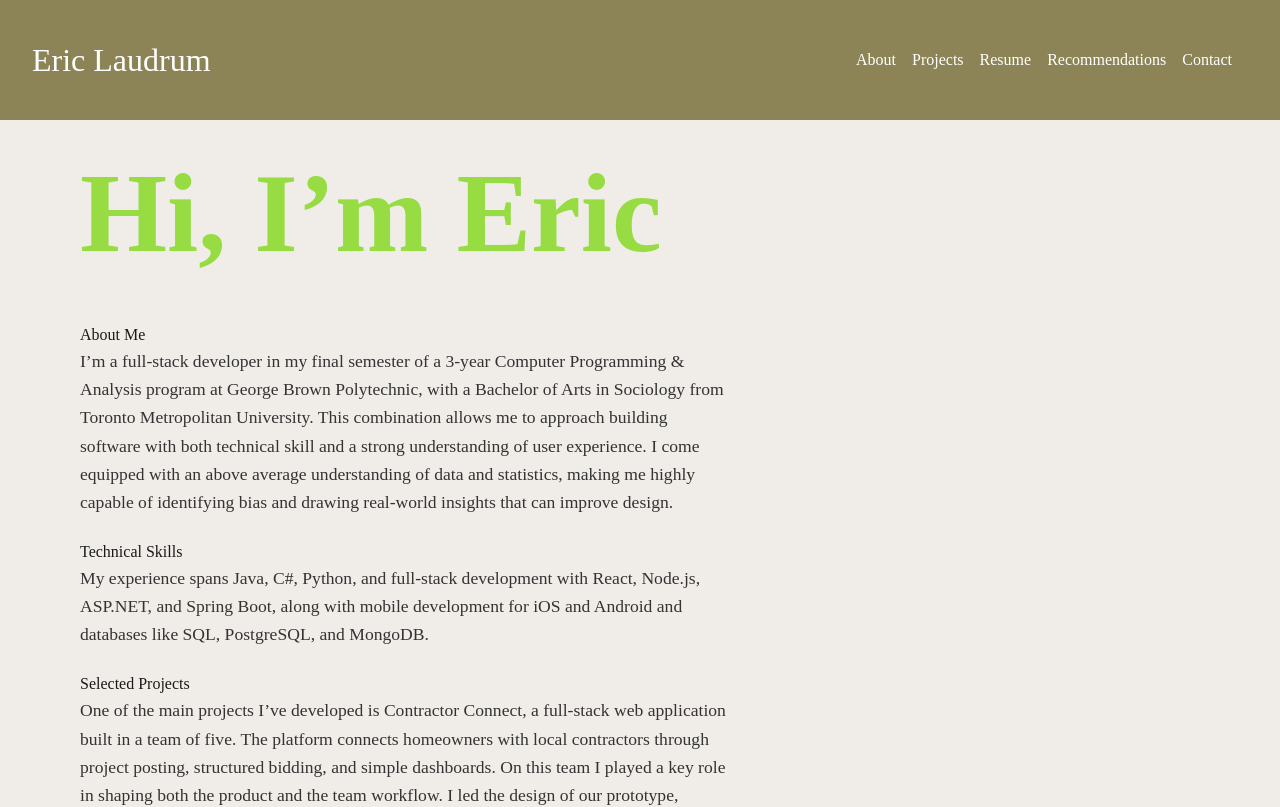
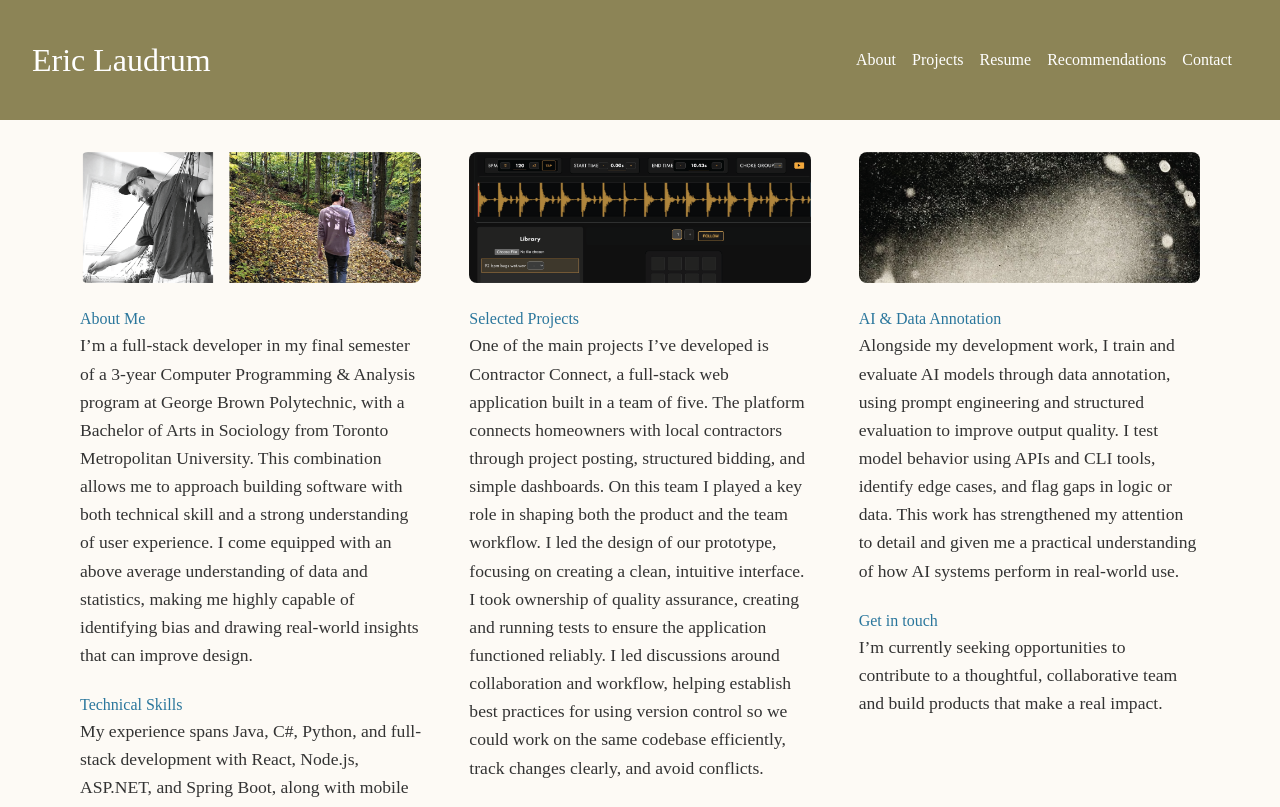
Before and after one commit to eric-laudrum/eric-laudrum.github.io, a Next.js app: page /about in a window 1280 px wide. Shown: the top 807 px of the page. Built offline with nearby package versions, Linux system fonts and the light colour scheme.

Commit message:
update/expand me page to 3 column

```diff
--- a/src/app/about/about.module.css
+++ b/src/app/about/about.module.css
@@ -1,76 +1,78 @@
-/* About Page */
-
-
 .sectionContainer {
-    display: flex;
-    flex-direction: column;
     min-height: 100vh;
     padding: 2rem 5rem;
-    background-color: var(--primary-cream);
-
+    background-color: #fdfaf5;
 }
 
-/* Header Text */
 .aboutTitle {
     font-size: 7rem;
     line-height: 1.1;
     margin-bottom: 3rem;
     font-weight: bold;
     color: #97dc42;
-
-
 }
 
-
-/* Profile side */
-.leftSide {
-    display: flex;
-    flex-direction: row;
-    align-items: flex-start;
+/* THE 3-COLUMN GRID */
+.threeColumnGrid {
+    display: grid;
+    grid-template-columns: repeat(3, 1fr);
     gap: 3rem;
+    align-items: start;
+    width: 100%;
 }
 
-
-.headshotImg {
-    width: 20rem;
-    height: 25rem;
-    aspect-ratio: 1 / 1;
-    object-fit: cover;
-    border-radius: 12px;
-    border: 5px solid rgba(173, 216, 230, 0.2);
-    flex-shrink: 0;
+.column {
+    display: flex;
+    flex-direction: column;
+    gap: 1.5rem;
+    width: 100%;
 }
 
-/* Text Container */
-.mainText {
-    max-width: 650px;
+/* COLUMN 1 PHOTO ROW */
+.photoRow {
     display: flex;
-    flex-direction: column;
+    gap: 1rem;
+    width: 100%;
 }
 
-/* Individual Paragraphs */
+.smallPhoto {
+    width: 100%;
+    height: 20rem;
+    object-fit: cover;
+    border-radius: 8px;
+    display: block;
+}
+
+/* COLUMNS 2 & 3 PHOTOS */
+.fullWidthPhoto {
+    width: 100%;
+    height: auto;
+    display: block;
+    border-radius: 8px;
+    object-fit: contain;
+}
+
+.contentBox h2, .contentBox h3 {
+    margin-top: 0;
+    color: #2a769c;
+}
+
 .aboutParagraph {
     font-size: 1.1rem;
     line-height: 1.6;
     margin-bottom: 1.5rem;
     color: #333;
+    list-style: none;
 }
 
-
-
-/* Tablets / Phones */
-@media (max-width: 1024px) {
-    .leftSide {
-        flex-direction: column;
-        align-items: center;
+/* Responsive: Stack columns on smaller screens */
+@media (max-width: 1100px) {
+    .threeColumnGrid {
+        grid-template-columns: 1fr; /* Stacks to 1 column so text doesn't squish */
+        gap: 4rem;
     }
 
-    .sectionContainer {
-        padding: 2rem;
-    }
-
-    .title {
+    .aboutTitle {
         font-size: 4rem;
-        text-align: center;
     }
 }
--- a/src/app/about/page.tsx
+++ b/src/app/about/page.tsx
@@ -1,50 +1,57 @@
 import styles from './about.module.css';
 
-export default function AboutPage(){
+export default function AboutPage() {
+    return (
+        <main className={styles.sectionContainer} id="about-section">
 
-     return(
-        <>
-        <main className={styles.sectionContainer} id="about-section">
-            <div className="mainProfile">
+            <div className={styles.threeColumnGrid}>
+                {/* COLUMN 1 */}
+                <div className={styles.column}>
+                    <div className={styles.photoRow}>
+                        <img src="/assets/screenshots/about-photos-04.png" alt="Eric 1" className={styles.fullWidthPhoto} />
 
-                <h1 className={styles.aboutTitle}>
-                    Hi, I’m Eric
-                </h1>
+                    </div>
+                    <div className={styles.contentBox}>
+                        <h2>About Me</h2>
+                        <p className={styles.aboutParagraph}>
+                            I’m a full-stack developer in my final semester of a 3-year Computer Programming & Analysis program at George Brown Polytechnic, with a Bachelor of Arts in Sociology from Toronto Metropolitan University. This combination allows me to approach building software with both technical skill and a strong understanding of user experience. I come equipped with an above average understanding of data and statistics, making me highly capable of identifying bias and drawing real-world insights that can improve design.
+                        </p>
+                        <h2>Technical Skills</h2>
+                        <p className={styles.aboutParagraph}>
+                            My experience spans Java, C#, Python, and full-stack development with React, Node.js, ASP.NET, and Spring Boot, along with mobile development for iOS and Android and databases like SQL, PostgreSQL, and MongoDB.
+                        </p>
+                    </div>
+                </div>
 
+                {/* COLUMN 2 */}
+                <div className={styles.column}>
+                    <img src="/assets/screenshots/about-photos-05.png" alt="Project Preview" className={styles.fullWidthPhoto} />
+                    <div className={styles.contentBox}>
+                        <h2>Selected Projects</h2>
+                        <p className={styles.aboutParagraph}>
+                            One of the main projects I’ve developed is Contractor Connect, a full-stack web application built in a team of five. The platform connects homeowners with local contractors through project posting, structured bidding, and simple dashboards. On this team I played a key role in shaping both the product and the team workflow. I led the design of our prototype, focusing on creating a clean, intuitive interface. I took ownership of quality assurance, creating and running tests to ensure the application functioned reliably. I led discussions around collaboration and workflow, helping establish best practices for using version control so we could work on the same codebase efficiently, track changes clearly, and avoid conflicts.
+                        </p>
+                        <p className={styles.aboutParagraph}>
+                            I’m currently developing a series of projects that explore the intersection of music production and programming. These include Trellis, a real-time 16-step sequencer built to address latency in online collaboration; Warble, an e-commerce platform for selling sound packs and individual samples; and Loop-In, a blog-style platform focused on the relationship between coding and music production.
+                        </p>
+                    </div>
+                </div>
 
-                <div className={styles.leftSide}>
-
-
-                    <div className={styles.mainText} id="about">
-                        <ul>
-                            <h2>About Me</h2>
-                            <li className={styles.aboutParagraph}>
-                                I’m a full-stack developer in my final semester of a 3-year Computer Programming & Analysis program at George Brown Polytechnic, with a Bachelor of Arts in Sociology from Toronto Metropolitan University. This combination allows me to approach building software with both technical skill and a strong understanding of user experience. I come equipped with an above average understanding of data and statistics, making me highly capable of identifying bias and drawing real-world insights that can improve design.
-                            </li>
-                            <h2>Technical Skills</h2>
-                             <li className={styles.aboutParagraph}>
-                                My experience spans Java, C#, Python, and full-stack development with React, Node.js, ASP.NET, and Spring Boot, along with mobile development for iOS and Android and databases like SQL, PostgreSQL, and MongoDB.
-
-                            </li>
-                            <h2>Selected Projects</h2>
-                             <li className={styles.aboutParagraph}>
-                                One of the main projects I’ve developed is Contractor Connect, a full-stack web application built in a team of five. The platform connects homeowners with local contractors through project posting, structured bidding, and simple dashboards. On this team I played a key role in shaping both the product and the team workflow. I led the design of our prototype, focusing on creating a clean, intuitive interface. I took ownership of quality assurance, creating and running tests to ensure the application functioned reliably. I led discussions around collaboration and workflow, helping establish best practices for using version control so we could work on the same codebase efficiently, track changes clearly, and avoid conflicts.
-                            </li>
-
-                            <h2>AI & Data Annotation</h2>
-
-                            <li>Alongside my development work, I train and evaluate AI models through data annotation, using prompt engineering and structured evaluation to improve output quality. I test model behavior using APIs and CLI tools, identify edge cases, and flag gaps in logic or data. This work has strengthened my attention to detail and given me a practical understanding of how AI systems perform in real-world use.</li>
-
-
-                            <h3>Get in touch</h3>
-                            <li>I’m currently seeking opportunities to contribute to a thoughtful, collaborative team and build products that make a real impact.</li>
-
-                        </ul>
-
+                {/* COLUMN 3 */}
+                <div className={styles.column}>
+                    <img src="/assets/screenshots/about-photos-06.png" alt="AI Work" className={styles.fullWidthPhoto} />
+                    <div className={styles.contentBox}>
+                        <h2>AI & Data Annotation</h2>
+                        <p className={styles.aboutParagraph}>
+                            Alongside my development work, I train and evaluate AI models through data annotation, using prompt engineering and structured evaluation to improve output quality. I test model behavior using APIs and CLI tools, identify edge cases, and flag gaps in logic or data. This work has strengthened my attention to detail and given me a practical understanding of how AI systems perform in real-world use.
+                        </p>
+                        <h3>Get in touch</h3>
+                        <p className={styles.aboutParagraph}>
+                            I’m currently seeking opportunities to contribute to a thoughtful, collaborative team and build products that make a real impact.
+                        </p>
                     </div>
                 </div>
             </div>
         </main>
-        </>
-    )
+    );
 }
```
